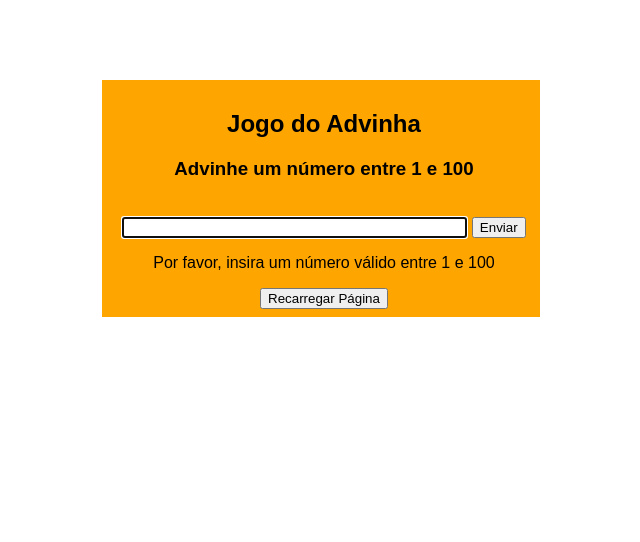
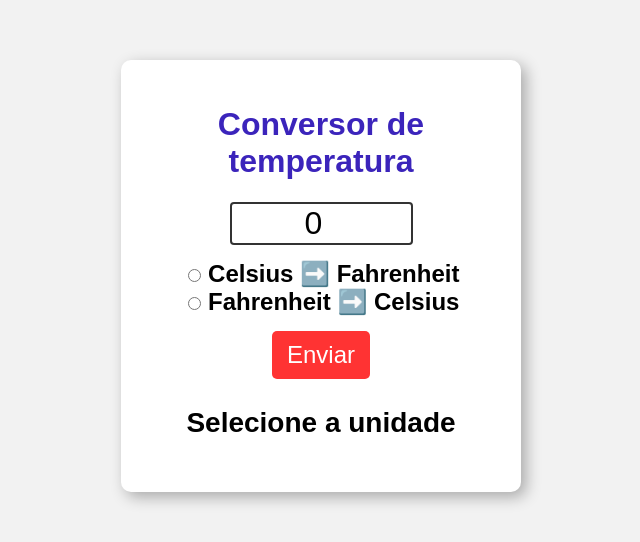
Before and after one commit to danbernardo/JS-Advinhe-o-n-mero, a plain HTML site: page index.html in a window 1280 px wide. Both pictures are taken after a click on the button "Enviar". Shown: the whole page, without its empty margins (319-959 px from the left). Drawn offline with Linux system fonts and the light colour scheme.

Commit message:
Conversor de Temperaturas

```diff
--- a/index.html
+++ b/index.html
@@ -7,16 +7,19 @@
     <link rel="stylesheet" href="style.css">
 </head>
 <body>
+    <form>
+        <h1> Conversor de temperatura</h1>
+        <input type="number" id="textBox" value="0"><br>
 
-    <div id="btwContainer">
-        <h2 id="tituloId">Jogo do Advinha</h2>
-        <h3 id="paragrafoId">Advinhe um número entre 1 e 100</h3> <br>
-        <input type="text" name="Nome" size="40">
-        <button id="enviarId">Enviar</button>
-        <p id="feedback"></p>
-        <button id="refreshButton">Recarregar Página</button>
-    </div>
+        <input type="radio" id="toFahrenheit" name="unit">
+        <label for="toFahrenheit">Celsius ➡️ Fahrenheit</label><br>
 
+        <input type="radio" id="toCelsius" name="unit">
+        <label for="toCelsius">Fahrenheit ➡️ Celsius</label>
+
+        <button type="button" onclick="convert()">Enviar</button>
+        <p id="result"></p>
+    </form>
     <script src="index.js"></script>
 </body>
 </html>
--- a/index.js
+++ b/index.js
@@ -1,44 +1,23 @@
+const textBox = document.getElementById("textBox");
+const toFahrenheit = document.getElementById("toFahrenheit");
+const toCelsius = document.getElementById("toCelsius");
+const result = document.getElementById("result");
+let temp;
 
 
- const minNum = 1;
- const maxNum = 100;
- const answer = Math.floor(Math.random() * (maxNum - minNum + 1)) + minNum;
 
- console.log(`Número gerado: ${answer}`);
+function convert(){
 
- const enviarId = document.getElementById('enviarId');
- const inputField = document.querySelector('input[name="Nome"]');
- const feedback = document.getElementById('feedback');
-
- const refreshButton = document.getElementById('refreshButton');
- refreshButton.addEventListener('click', function(){
-     location.reload();
- });
-
- let attempts = 0;
- let running = true;
-
-
- enviarId.addEventListener('click', function() {
-     if (!running) return;
-     const guess = Number(inputField.value);
-     console.log(`Tentativa do usuário: ${guess}`);
-     attempts++;
-
-     if (isNaN(guess) || guess < minNum || guess > maxNum ){
-         feedback.textContent = `Por favor, insira um número válido entre ${minNum} e ${maxNum}`;
-     } else if (guess === answer) {
-         feedback.textContent = `Parabéns! Você acertou o número ${answer} em ${attempts} tentativas`;
-         running = false;
-     } else if (guess < answer) {
-         feedback.textContent = 'Tente um número maior';
-     } else {
-         feedback.textContent = 'Tente um número menor';
-     }
-     inputField.value = '';
-     inputField.focus();
- });
-
- refreshButton.addEventListener('click', function(){
-     location.reload()
- });
+    if(toFahrenheit.checked){
+        temp = Number(textBox.value);
+        temp = temp * 9 / 5 + 32;
+        result.textContent = temp.toFixed(1) + "ºF";
+    }
+    else if(toCelsius.checked){
+        temp = Number(textBox.value);
+        temp = (temp - 32) * (5/9);
+        result.textContent = temp.toFixed(1) + "º";
+    }else{
+        result.textContent = "Selecione a unidade";
+    }
+}
--- a/style.css
+++ b/style.css
@@ -1,16 +1,53 @@
-
-
 body{
     font-family: Arial, Helvetica, sans-serif;
-    text-align: center;
-    margin-top: 80px;
-    color: black;
+    background-color: hsl(0, 0%, 95%);
 }
 
-#btwContainer{
-    box-sizing: border-box;
-    width: fit-content;
-    margin: 0 auto;
-    padding: 10px 14px 8px 20px;
-    background-color: orange;
+h1{
+    color: rgb(59, 36, 187);
 }
+
+form{
+    background-color: hsl(0, 0%, 100%);
+    text-align: center;
+    max-width: 350px;
+    margin: auto;
+    padding: 25px;
+    border-radius: 10px;
+    box-shadow: 5px 5px 15px hsl(0, 0%, 0%, 0.3);
+    margin-top: 60px;
+}
+
+#textBox{
+    width: 50%;
+    text-align: center;
+    font-size: 2em;
+    border: 2px solid hsl(0, 0%, 0%, 0.8);
+    border-radius: 4px;
+    margin-bottom: 15px;
+}
+
+label{
+    font-size: 1.5em;
+    font-weight: bold;
+}
+
+button{
+    margin-top: 15px;
+    background-color: hsl(0, 100%, 60%);
+    color: white;
+    font-size: 1.5em;
+    border: none;
+    padding: 10px 15px;
+    border-radius: 5px;
+    cursor: pointer;
+}
+
+button:hover{
+    background-color: hsl(0, 100%, 50%);
+}
+
+#result{
+    font-size: 1.75em;
+    font-weight: bold;
+}
```
